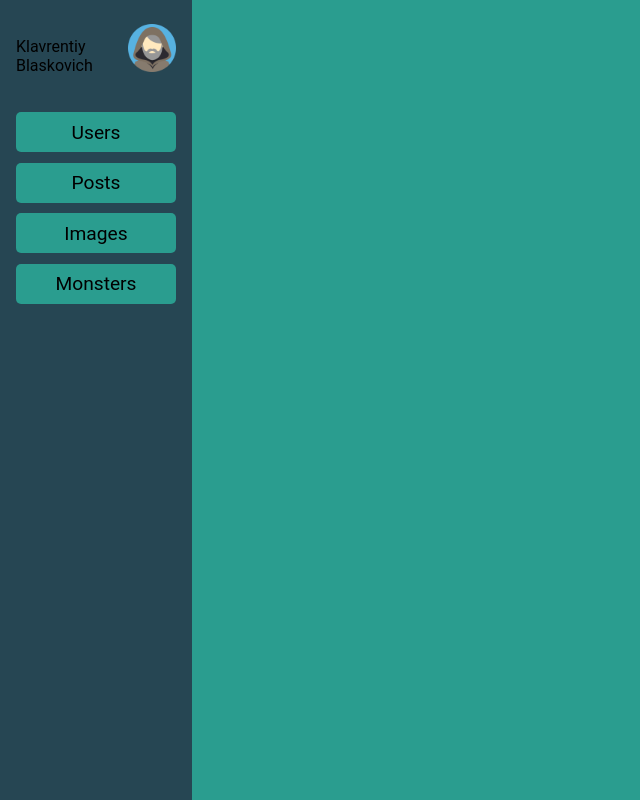
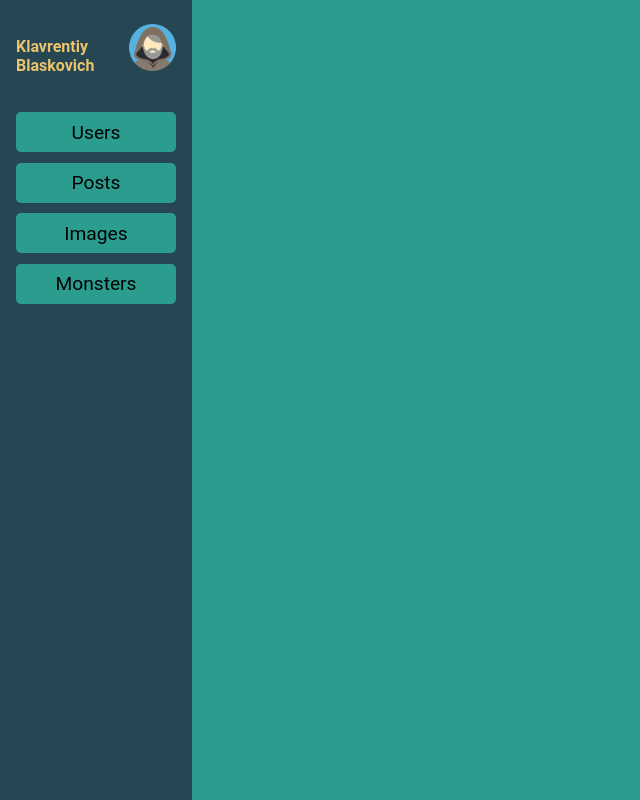
Before and after one commit to Vivy-Eye/Jeanhy-Administrator, a Next.js app: page / in a window 1280 px wide. Shown: the whole page, without its empty margins (0-640 px from the left). Built offline with nearby package versions, Linux system fonts and the light colour scheme.

Commit message:
Add font and background style

```diff
--- a/components/PageMainTemplate/Person/Person.js
+++ b/components/PageMainTemplate/Person/Person.js
@@ -10,12 +10,13 @@ const PersonContainer = styled.div`
   justify-content: space-evenly;
   align-items: center;
 `;
-const PersonName = styled.div`
+const PersonName = styled.h2`
   font-size: 1rem;
-  font-famaly: ${(props) => props.theme.fonts.named}
+  font-famaly: ${(props) => props.theme.fonts.title};
   color: ${(props) => props.theme.colors.sun};
 `;
 const Avatar = styled.div`
+  background-color: ${(props) => props.theme.colors.orange}
   border-radius: 50%;
   height: 64px;
   width: 64px;
@@ -33,7 +34,7 @@ export default function Person() {
       <Avatar>
         <AvatarImage>
           <Link href="/">
-            <Image src={image} alt="#" />
+            <Image src={image} alt="^.^" />
           </Link>
         </AvatarImage>
       </Avatar>
```
